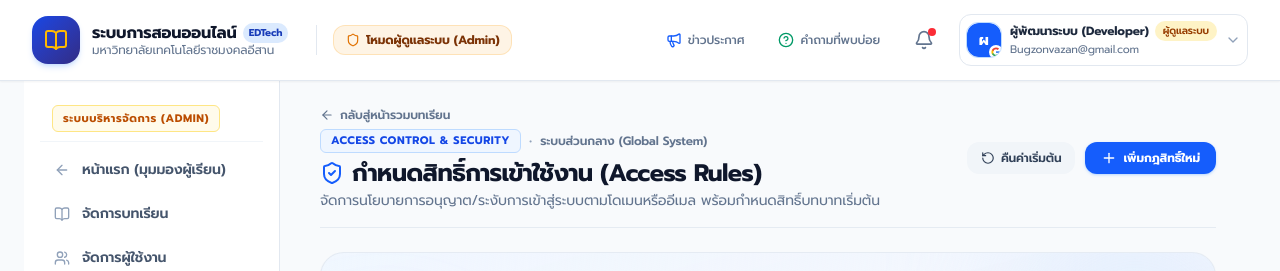
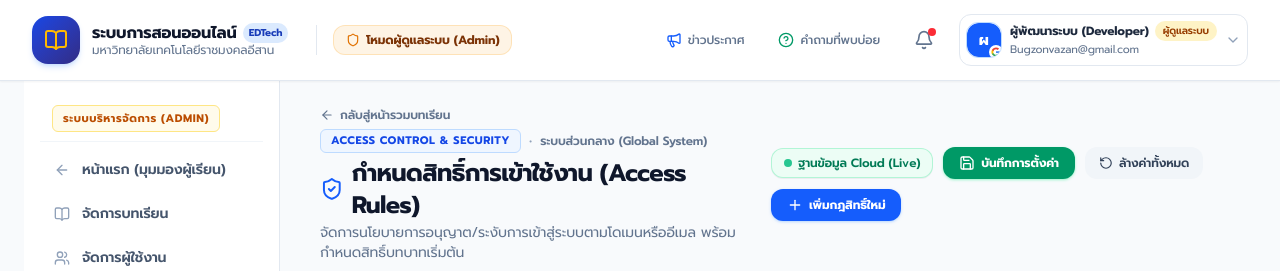
Before and after one commit to APrxp12/edtech-rmuti-lms, a Next.js app: page /admin/access-rules in a window 1280 px wide. Shown: the top 271 px of the page. Built offline with nearby package versions, Linux system fonts and the light colour scheme; no server answers; the database is empty.

Commit message:
feat(admin): add explicit save changes button and cloud database sync to access-rules page

```diff
--- a/src/app/(admin)/admin/access-rules/page.tsx
+++ b/src/app/(admin)/admin/access-rules/page.tsx
@@ -1,19 +1,21 @@
 'use client';
 
-import React, { useState, useMemo } from 'react';
+import React, { useState, useMemo, useEffect } from 'react';
 import Link from 'next/link';
 import {
   Shield, ShieldCheck, ShieldAlert, Plus, Trash2, Edit3, CheckCircle2,
   AlertTriangle, RotateCcw, ArrowLeft, Search, X, Check,
-  Globe, Mail, GraduationCap, Lock, HelpCircle, Info
+  Globe, Mail, GraduationCap, Lock, HelpCircle, Info, Save, RefreshCw
 } from 'lucide-react';
 import { useAppStore } from '@/data/store';
 import { AccessRule, UserRole } from '@/types';
 import { initialAccessRules } from '@/data/mock-data';
+import { dbSaveAllAccessRules, dbDeleteAccessRule } from '@/lib/dbService';
 
 export default function AdminAccessRulesPage() {
-  const { accessRules, setAccessRules } = useAppStore();
+  const { accessRules, setAccessRules, isSupabaseLive } = useAppStore();
   const [rules, setRules] = useState<AccessRule[]>(() => accessRules);
+  const [isSaving, setIsSaving] = useState(false);
 
   // Search & Filter State
   const [searchQuery, setSearchQuery] = useState('');
@@ -35,7 +37,14 @@ export default function AdminAccessRulesPage() {
   // Toast Notification
   const [toastMsg, setToastMsg] = useState<string | null>(null);
 
-  // Sync and save rules to Store & LocalStorage
+  // อัปเดตรายการกฎเมื่อโหลดข้อมูลจาก Cloud หรือ Store สำเร็จ
+  useEffect(() => {
+    if (accessRules) {
+      setRules(accessRules);
+    }
+  }, [accessRules]);
+
+  // ซิงค์และบันทึกกฎไปยัง Store, LocalStorage และ Supabase Cloud DB
   const saveAndSyncRules = (updated: AccessRule[], message?: string) => {
     setRules(updated);
     setAccessRules(updated);
@@ -44,9 +53,44 @@ export default function AdminAccessRulesPage() {
     } catch (e) {
       console.error('Error saving access rules to localStorage:', e);
     }
+
+    if (isSupabaseLive) {
+      dbSaveAllAccessRules(updated).catch((err) => {
+        console.warn('[Supabase] Auto-sync access_rules failed:', err);
+      });
+    }
+
     if (message) {
       setToastMsg(message);
       setTimeout(() => setToastMsg(null), 3000);
+    }
+  };
+
+  // ปุ่มบันทึกข้อมูลหลัก (Manual Save Button ตามที่ผู้ใช้ระบุ)
+  const handleManualSave = async () => {
+    setIsSaving(true);
+    try {
+      setAccessRules(rules);
+      try {
+        localStorage.setItem('edtech_access_rules', JSON.stringify(rules));
+      } catch (e) {}
+
+      if (isSupabaseLive) {
+        const ok = await dbSaveAllAccessRules(rules);
+        if (ok) {
+          setToastMsg('บันทึกการตั้งค่าสิทธิ์การเข้าใช้งานลงฐานข้อมูล Cloud สำเร็จแล้ว');
+        } else {
+          setToastMsg('บันทึกลงหน่วยความจำเรียบร้อยแล้ว');
+        }
+      } else {
+        setToastMsg('บันทึกข้อมูลลงในระบบเรียบร้อยแล้ว');
+      }
+    } catch (err) {
+      console.error('Error saving access rules:', err);
+      setToastMsg('เกิดข้อผิดพลาดในการบันทึกข้อมูล');
+    } finally {
+      setIsSaving(false);
+      setTimeout(() => setToastMsg(null), 3500);
     }
   };
 
@@ -243,14 +287,43 @@ export default function AdminAccessRulesPage() {
 
         {/* Global Action Buttons */}
         <div className="flex flex-wrap items-center gap-2.5">
+          {/* Database Status Indicator */}
+          {isSupabaseLive ? (
+            <div className="flex items-center gap-1.5 px-3 py-1.5 rounded-xl bg-emerald-50 text-emerald-700 border border-emerald-200/80 text-xs font-semibold shadow-2xs">
+              <span className="w-2 h-2 rounded-full bg-emerald-500 animate-pulse"></span>
+              <span>ฐานข้อมูล Cloud (Live)</span>
+            </div>
+          ) : (
+            <div className="flex items-center gap-1.5 px-3 py-1.5 rounded-xl bg-amber-50 text-amber-800 border border-amber-200/80 text-xs font-semibold shadow-2xs">
+              <span className="w-2 h-2 rounded-full bg-amber-500"></span>
+              <span>หน่วยความจำเครื่อง</span>
+            </div>
+          )}
+
+          {/* ปุ่มบันทึกการตั้งค่า (Save Changes Button) */}
+          <button
+            type="button"
+            disabled={isSaving}
+            onClick={handleManualSave}
+            className="px-4 py-2 bg-emerald-600 hover:bg-emerald-700 text-white rounded-xl text-xs font-bold shadow-sm shadow-emerald-200 flex items-center gap-1.5 transition cursor-pointer disabled:opacity-60"
+            title="บันทึกการเปลี่ยนแปลงทั้งหมดลงฐานข้อมูล"
+          >
+            {isSaving ? (
+              <RefreshCw className="w-4 h-4 animate-spin" />
+            ) : (
+              <Save className="w-4 h-4" />
+            )}
+            <span>{isSaving ? 'กำลังบันทึก...' : 'บันทึกการตั้งค่า'}</span>
+          </button>
+
           <button
             type="button"
             onClick={handleResetDefaults}
             className="px-3.5 py-2 bg-slate-100 hover:bg-slate-200 text-slate-700 rounded-xl text-xs font-semibold flex items-center gap-1.5 transition cursor-pointer"
-            title="คืนค่ากฎเริ่มต้นทั้งหมด"
+            title="ล้างกฎทั้งหมด"
           >
             <RotateCcw className="w-3.5 h-3.5" />
-            <span>คืนค่าเริ่มต้น</span>
+            <span>ล้างค่าทั้งหมด</span>
           </button>
 
           <button
--- a/src/lib/dbService.ts
+++ b/src/lib/dbService.ts
@@ -199,6 +199,42 @@ export async function dbDeleteAccessRule(ruleId: string): Promise<boolean> {
     return true;
   } catch (err) {
     console.warn('[Supabase] Exception deleting access_rule:', err);
+    return false;
+  }
+}
+
+export async function dbSaveAllAccessRules(rules: AccessRule[]): Promise<boolean> {
+  const sb = getSupabase();
+  if (!sb) return false;
+
+  try {
+    // ล้างข้อมูลเก่าออกทั้งหมด
+    const { error: delErr } = await sb.from('access_rules').delete().neq('id', '___never___');
+    if (delErr) {
+      console.warn('[Supabase] Error clearing access_rules:', delErr.message);
+    }
+
+    if (rules.length === 0) return true;
+
+    const rows = rules.map((r) => ({
+      id: r.id,
+      type: r.type,
+      value: r.value.toLowerCase().trim(),
+      decision: r.decision,
+      default_role: r.defaultRole,
+      is_active: r.isActive,
+      note: r.note || '',
+      updated_at: r.updatedAt || new Date().toISOString(),
+    }));
+
+    const { error: insErr } = await sb.from('access_rules').insert(rows);
+    if (insErr) {
+      console.warn('[Supabase] Error inserting access_rules:', insErr.message);
+      return false;
+    }
+    return true;
+  } catch (err) {
+    console.warn('[Supabase] Exception saving all access_rules:', err);
     return false;
   }
 }
```
